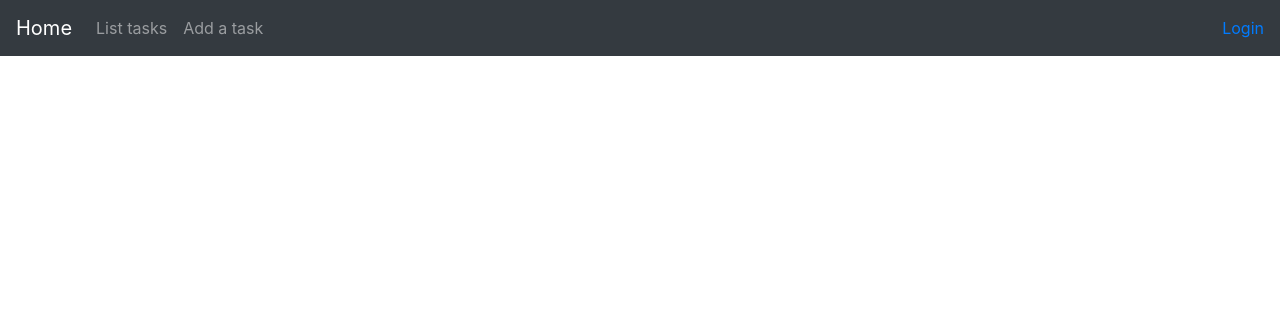
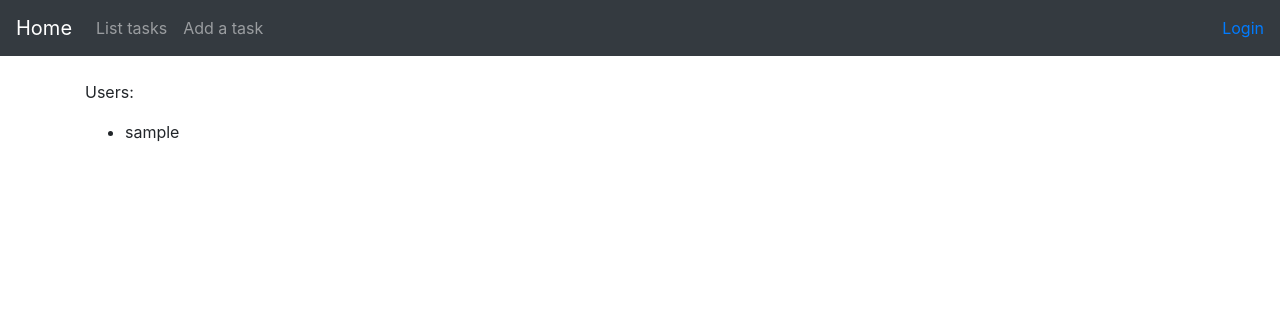
Before and after one commit to RamiBL/Muistilista, a Flask app: page / in a window 1280 px wide. Shown: the top 316 px of the page. Run offline with Flask 2, Linux system fonts and the light colour scheme; tables that the repository leaves empty hold one stand-in row (values such as "Sample post"); some libraries are stand-ins or nearby versions.

Commit message:
Added listing of users

```diff
--- a/application/auth/models.py
+++ b/application/auth/models.py
@@ -29,6 +29,15 @@ class User(Base):
         return True
 
 
+    @staticmethod
+    def find_users():
+        stmt = text("SELECT username FROM Account")
+        res = db.engine.execute(stmt)
+        response = []
+        for row in res:
+            response.append({"name":row[0]})
+        print("RESSSSSSSSSSS: {}".format(res))
+        return response
     # @staticmethod
     # def find_users_with_no_tasks(:
     #     stmt = text("SELECT Account.id, Account.name FROM Account"
--- a/application/templates/index.html
+++ b/application/templates/index.html
@@ -2,6 +2,18 @@
 
 {% block body %}
 
+{% if users_list is defined %}
+<p>
+  Users:
+</p>
+<ul>
+  {% for user in users_list %}
+  <li>
+    {{user.name}}
+  </li>
+  {% endfor %}
+</ul>
+{% endif %}
 <!-- {% if needs_tasks is defined %}
 <p>
   Users that have not been given any tasks:
--- a/application/views.py
+++ b/application/views.py
@@ -4,4 +4,4 @@ from application.auth.models import User
 
 @app.route('/')
 def index():
-    return render_template("index.html")
+    return render_template("index.html", users_list = User.find_users())
```
